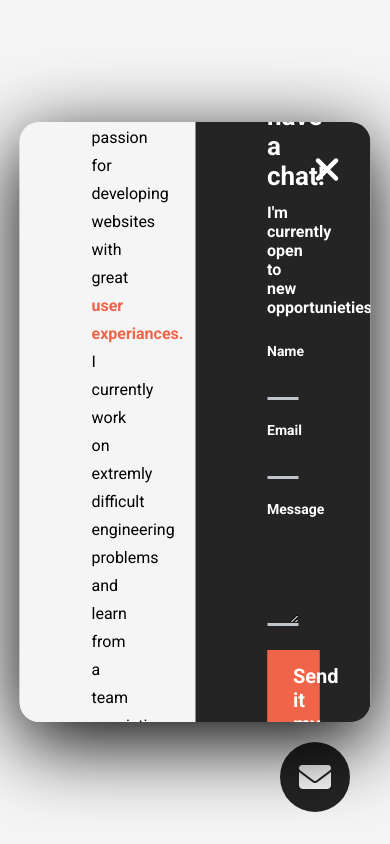
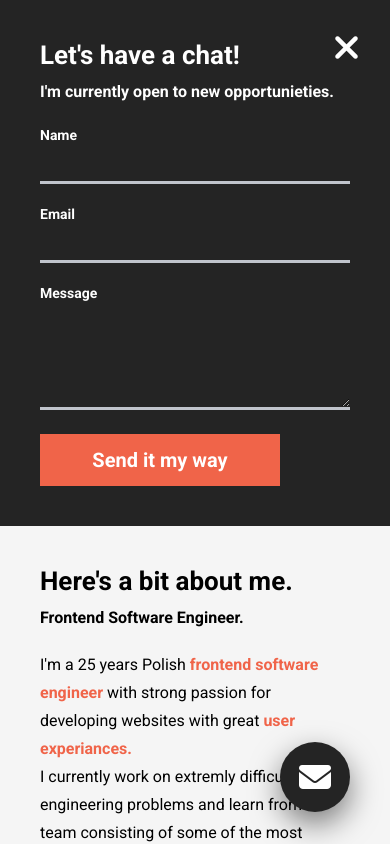
Before and after one commit to Anetadom/project-js, a plain HTML site: page index.html in a window 390 px wide. Both pictures are taken after a click on the item "Contact". Shown: the top 844 px of the page. Drawn offline with nearby package versions, Linux system fonts and the light colour scheme.

Commit message:
finished

```diff
--- a/app.js
+++ b/app.js
@@ -1,5 +1,22 @@
 let isModalOpen = false
-let contrastToggle
+let contrastToggle = false
+const scaleFactor = 1 / 20;
+
+function moveBackground(event) {
+  const shapes = document.querySelectorAll(".shape");
+  const x = event.clientX * scaleFactor;
+  const y = event.clientY * scaleFactor;
+
+  for (let i = 0; i < shapes.length; ++i) {
+    const isOdd = i % 2 !== 0;
+    const boolInt = isOdd ? -1 : 1;
+    shapes[i].style.transform = `translate(${x * boolInt}px, ${y * boolInt}px) rotate(${x * boolInt * 10}deg)`
+  }
+}
+
+
+
+
 
 function toggleContrast(){
     contrastToggle = !contrastToggle
--- a/index.html
+++ b/index.html
@@ -18,7 +18,7 @@
 </head>
 
 <body>
-    <section id="landing-page">
+    <section id="landing-page" onmousemove="moveBackground(event)">
         <nav>
             <figure class="nav__img-wrapper">
                 <img src="./assets/logo.svg" alt="" id="personal-logo">
@@ -48,7 +48,7 @@
                 nav__link--anchor
                 link__hover-effect
                 link__hover-effect--black">
-                <i class="fa-solid fa-circle-half-stroke"></i></a>
+                        <i class="fa-solid fa-circle-half-stroke"></i></a>
                 </li>
             </ul>
         </nav>
@@ -75,9 +75,11 @@
                 </div>
             </div>
         </header>
-        <button class="mail__btn click" onclick="toggleModal()">
-            <i class="fa-solid fa-envelope"></i>
-        </button>
+        <a href="#">
+            <button class="mail__btn click" onclick="toggleModal()">
+                <i class="fa-solid fa-envelope"></i>
+            </button>
+        </a>
         <a href="#projects" class="scroll">
             <div class="scroll__icon click"></div>
         </a>
@@ -121,18 +123,18 @@
                 <i class="fa-solid fa-xmark modal__exit click " onclick="toggleModal()"></i>
                 <h3 class="modal__title modal__title--contact">Let's have a chat!</h3>
                 <h4 class="modal__sub-title modal__sub-title--contact">I'm currently open to new opportunieties.</h4>
-                <form  id="contact__form" onsubmit="contact(event)">
+                <form id="contact__form" onsubmit="contact(event)">
                     <div class="form__item">
                         <label class="form__item--label">Name</label>
                         <input type="text" class="input" name="user_name" required></input>
                     </div>
                     <div class="form__item">
                         <label class="form__item--label">Email</label>
-                        <input type="email" class="input" name="user_email" required ></input>
+                        <input type="email" class="input" name="user_email" required></input>
                     </div>
                     <div class="form__item">
                         <label class="form__item--label">Message</label>
-                        <textarea type="text" class="input" name="message" required ></textarea>
+                        <textarea type="text" class="input" name="message" required></textarea>
                     </div>
                     <button id="contact__submit" class="form__submit"> Send it my way</button>
                 </form>
@@ -144,6 +146,15 @@
                 </div>
             </div>
         </div>
+        <img src="./assets/semi circle.svg" class="shape shape--0">
+        <img src="./assets/circle.svg" class="shape shape--1">
+        <img src="./assets/squiggly.svg" class="shape shape--2">
+        <img src="./assets/circle.svg" class="shape shape--3">
+        <img src="./assets/triangle.svg" class="shape shape--4">
+        <img src="./assets/circle.svg" class="shape shape--5">
+        <img src="./assets/squiggly.svg" class="shape shape--6">
+        <img src="./assets/circle.svg" class="shape shape--7">
+        <img src="./assets/semi circle.svg" class="shape shape--8">
     </section>
     <section id="projects">
         <div class="container">
@@ -264,7 +275,7 @@
                 ">
                         Linkedin
                     </a>
-                    <a href="#" class="
+                    <a href="#" onclick="toggleModal()" class="
                 footer__social--link
                 link__hover-effect
                 link__hover-effect--white
--- a/style.css
+++ b/style.css
@@ -8,6 +8,10 @@
     font-family: 'Roboto', sans-serif;
 }
 
+
+html{
+    scroll-behavior: smooth;
+}
 
 li {
     list-style-type: none;
@@ -175,6 +179,7 @@ color: white;
 .dark-theme .mail__btn{
     background-color: white;
     color: #242424;
+
 }
 
 /*
@@ -236,6 +241,9 @@ LANDING PAGE
     position: absolute;
     bottom: 32px;
     right: 40px;
+    z-index: 4000;
+    position: fixed;
+    box-shadow: 0 12px 30px 0 rgb(0, 0, 0, 0.5)
 }
 
 .scroll {
@@ -617,3 +625,123 @@ footer{
 .footer__copyright{
 color: white;
 }
+
+/*
+
+SHAPES
+
+*/
+
+.shape{
+    position: fixed;
+
+}
+
+.shape--0{
+    top: 15vh;
+    left: 5vw;
+}
+
+.shape--1{
+    top: 15vh;
+    left: 50vw;
+}
+
+.shape--2{
+    top: 15vh;
+    left: 80vw;
+}
+
+.shape--3{
+    top: 50vh;
+    left: 5vw;
+}
+
+.shape--4{
+    top: 50vh;
+    left: 50vw;
+}
+
+.shape--5{
+    top: 50vh;
+    left: 80vw;
+}
+
+.shape--6{
+    top: 80vh;
+    left: 5vw;
+}
+
+.shape--7{
+    top: 80vh;
+    left: 50vw;
+}
+
+.shape--8{
+    top: 80vh;
+    left: 80vw;
+}
+
+/*
+
+RESPONSIVNESS
+
+*/
+
+@media (max-width: 768px){
+    .title{
+        font-size: 80px;
+    }
+
+    .header__para{
+        font-size: 20px;
+    }
+
+    .modal{
+        top: 0;
+        left: 0;
+        transform: none;
+        height: auto;
+        width: 100%;
+        flex-direction: column-reverse;
+        border-radius: 0;
+    }
+
+    .modal__half{
+        width: 100%;
+    }
+}
+
+@media (max-width: 480px) {
+    .title{
+        font-size: 52px;
+    }
+
+    .header__para{
+        font-size: 18px;
+    }
+
+    .nav__link:first-child{
+        display: none;
+    }
+
+    .project__description--para{
+        display: none;
+    }
+
+    .project__description{
+        left: 0;
+        padding: 0;
+        width: 100%;
+        text-align: center;
+    }
+
+    .project__description--sub-title{
+        margin-bottom: 8px;
+    }
+
+    .modal__half{
+        padding: 40px;
+    }
+
+}
```
